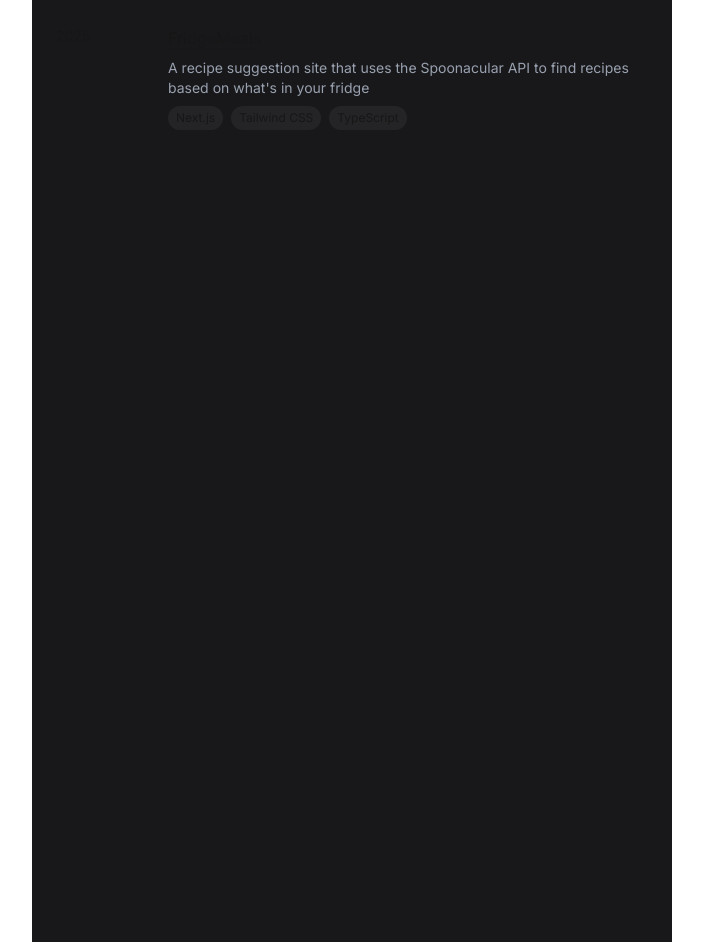
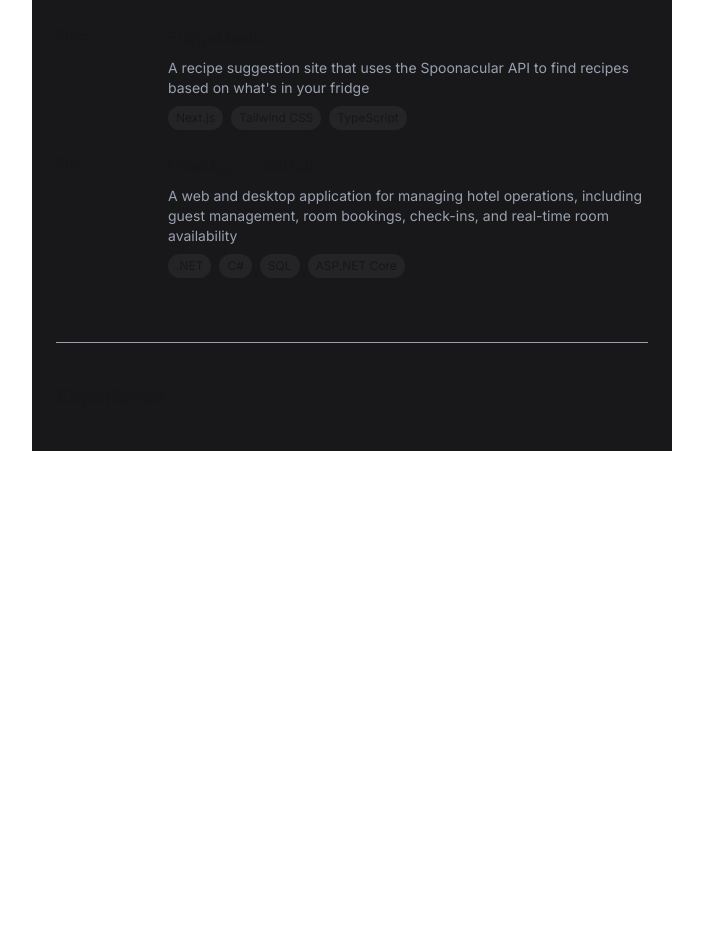
Before and after one commit to lawrence-valerio/portfolio, a Next.js app: page / in a window 1280 px wide. Shown: the part 1240-2182 px from the top of the page, without its empty margins (288-991 px from the left). After the commit the page ends 1691 px from the top, so only its background shows below. Built offline with nearby package versions, Linux system fonts and the light colour scheme.

Commit message:
Added experience section

```diff
--- /dev/null
+++ b/src/app/components/ExperienceSection.tsx
@@ -0,0 +1,11 @@
+export const ExperienceSection = () => {
+  return (
+    <div className="relative z-0 pt-screen">
+      <div className="mx-auto max-w-screen-sm py-3 px-6 darkmode-bg">
+        <hr className="border-t border-gray-400 my-10" />
+        <h2 className="text-xl font-bold">Experience</h2>
+        <div className="mt-7"></div>
+      </div>
+    </div>
+  );
+};
--- a/src/app/components/HeroSection.tsx
+++ b/src/app/components/HeroSection.tsx
@@ -18,7 +18,6 @@ export const HeroSection = () => {
               fun app, I enjoy turning ideas into things people can actually use
               and enjoy.`}
             </p>
-            <p></p>
           </div>
           <div className="flex items-center space-x-1 mb-9">
             <Heart />
--- a/src/app/components/ProjectSection.tsx
+++ b/src/app/components/ProjectSection.tsx
@@ -10,6 +10,15 @@ const projects = [
     githubLink: "",
     techStack: ["Next.js", "Tailwind CSS", "TypeScript"],
   },
+  {
+    name: "HotelApp",
+    year: "2022",
+    description:
+      "A web and desktop application for managing hotel operations, including guest management, room bookings, check-ins, and real-time room availability",
+    siteLink: "",
+    githubLink: "https://github.com/lawrence-valerio/HotelApp",
+    techStack: [".NET", "C#", "SQL", "ASP.NET Core"],
+  },
 ];
 
 export const ProjectSection = () => {
@@ -18,17 +27,35 @@ export const ProjectSection = () => {
       <div className="mx-auto max-w-screen-sm py-3 px-6 darkmode-bg">
         <hr className="border-t border-gray-400 my-10" />
         <h2 className="text-xl font-bold">Projects</h2>
-        {/* */}
         <div className="mt-7">
           {projects.map((project) => (
-            <div key={project.name} className="flex flex-col md:flex-row">
+            <div key={project.name} className="flex flex-col md:flex-row mt-6">
               <p className="min-w-28 text-sm">{project.year}</p>
               <div className="flex flex-wrap">
-                <p className="underline underline-offset-5">{project.name}</p>
+                {project.siteLink ? (
+                  <a
+                    href={project.siteLink}
+                    target="_blank"
+                    rel="noopener noreferrer"
+                    className="underline underline-offset-5"
+                  >
+                    {project.name}
+                  </a>
+                ) : (
+                  <p>{project.name}</p>
+                )}
                 {project.githubLink && (
                   <>
                     <p className="ml-2">
-                      -<span className="ml-2">GitHub</span>
+                      -
+                      <a
+                        href={project.githubLink}
+                        target="_blank"
+                        rel="noopener noreferrer"
+                        className="ml-2 underline underline-offset-5"
+                      >
+                        GitHub
+                      </a>
                     </p>
                     <ArrowUpRight size={15} className="ml-1" />
                   </>
@@ -47,7 +74,6 @@ export const ProjectSection = () => {
             </div>
           ))}
         </div>
-        <div className="h-[100vh]" />
       </div>
     </div>
   );
--- a/src/app/page.tsx
+++ b/src/app/page.tsx
@@ -1,3 +1,4 @@
+import { ExperienceSection } from "./components/ExperienceSection";
 import { HeroSection } from "./components/HeroSection";
 import { ProjectSection } from "./components/ProjectSection";
 import { TechSection } from "./components/TechSection";
@@ -8,6 +9,7 @@ export default function Home() {
       <HeroSection />
       <TechSection />
       <ProjectSection />
+      <ExperienceSection />
     </div>
   );
 }
```
